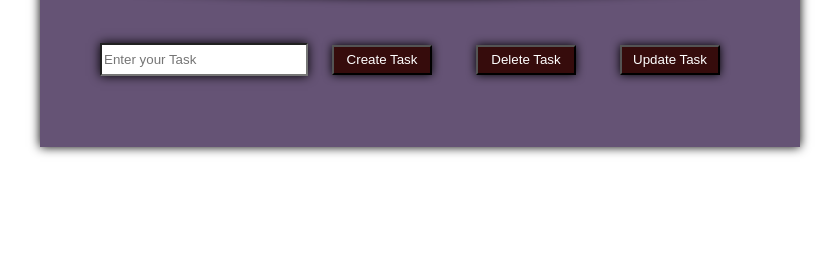
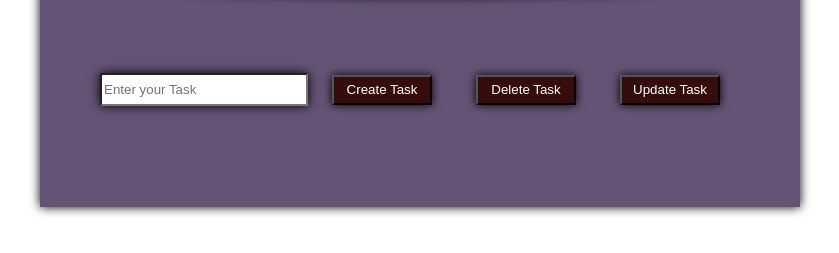
Before and after one commit to neerajkumar790652/js, a plain HTML site: page toDoList/index2.html in a window 1280 px wide. Shown: the part 191-444 px from the top of the page, without its empty margins (220-1059 px from the left). Drawn offline with Linux system fonts and the light colour scheme.

Commit message:
Update index2.html

```diff
--- a/toDoList/index2.html
+++ b/toDoList/index2.html
@@ -34,7 +34,7 @@
             background-color: rgb(54, 12, 12);
             color:white;
             box-shadow: 0px 0px 10px black;
-            margin:26px 20px;
+            margin:56px 20px;
         }
 
 
```
